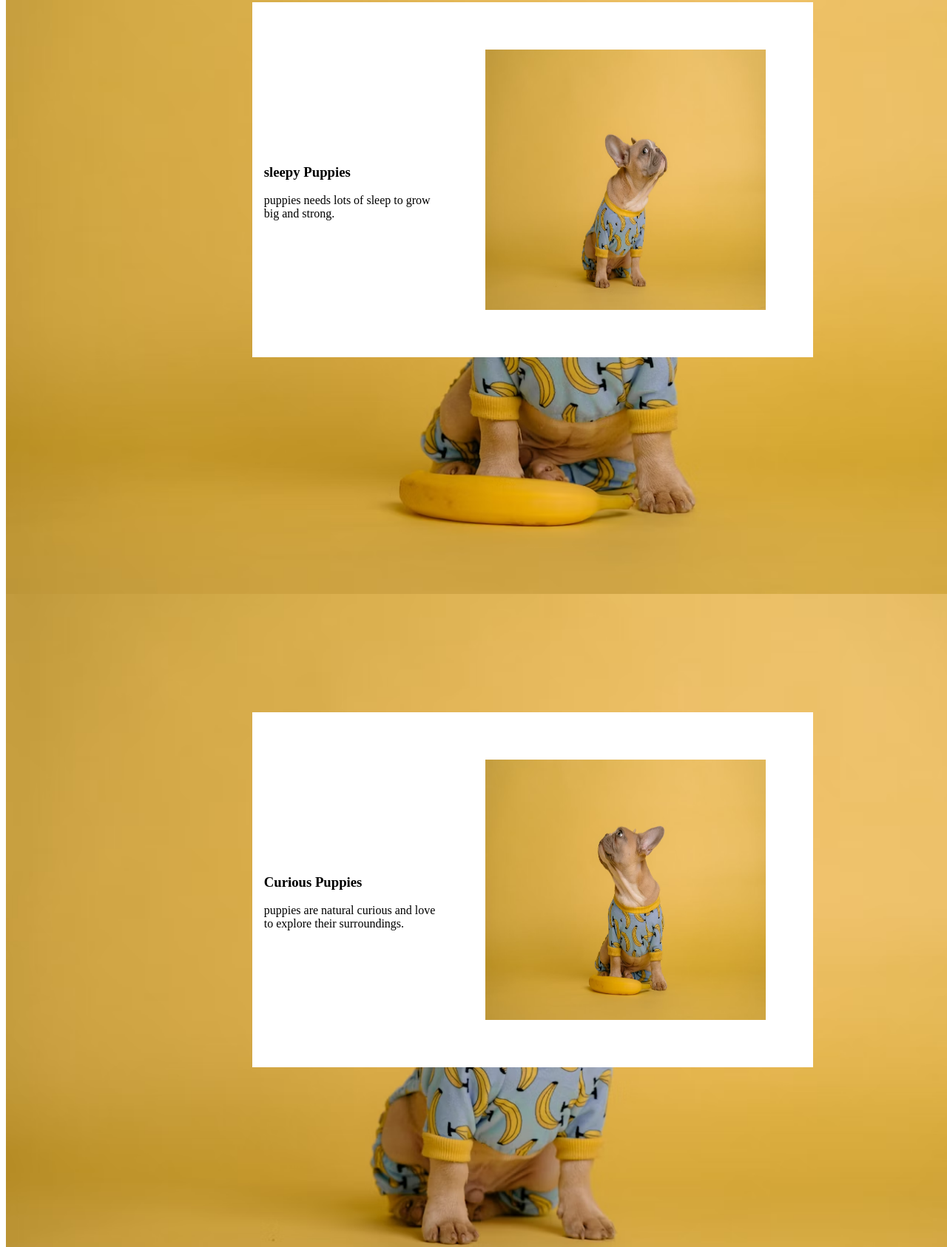
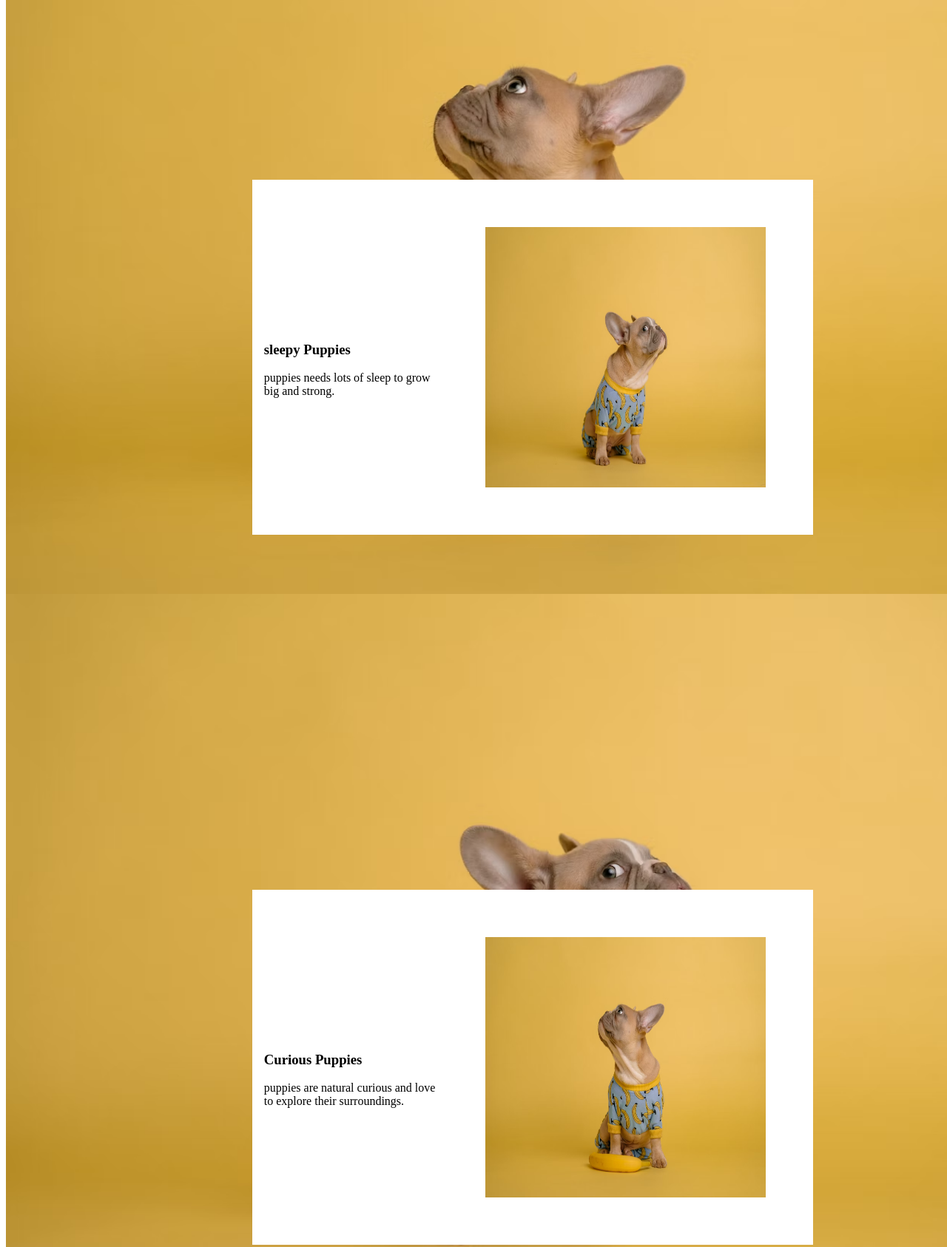
Before and after one commit to Jashwanth-114/dogtemplate, a plain HTML site: page index.html in a window 1280 px wide. Shown: the part 1045-2731 px from the top of the page at 74% size. Drawn offline with Linux system fonts and the light colour scheme.

Commit message:
Update index.html

```diff
--- a/index.html
+++ b/index.html
@@ -5,6 +5,9 @@
     <meta name="viewport" content="width=device-width, initial-scale=1.0" />
     <title>Document</title>
     <style>
+      html{
+        scroll-behavior: smooth;
+      }
       .dog {
         background-image: url(img1.avif);
         width: 100%;
@@ -87,7 +90,7 @@
         width: 60%;
         height: 60vh;
         margin-left: 20%;
-        margin-top: 10vh;
+        margin-top: 40vh;
 
       }
       .dog8 img {
@@ -117,7 +120,7 @@
         width: 60%;
         height: 60vh;
         margin-left: 20%;
-        margin-top: 10vh;
+        margin-top: 40vh;
 
       }
 
@@ -155,10 +158,10 @@
     </div>
     <div class="dog4">
 
-      <div class="dog5">
+      <div class="dog5" id="sleepy">
 
           <div class="dog6">
-          <h3 id="sleepy">sleepy Puppies</h3>
+          <h3 >sleepy Puppies</h3>
 
           <p>puppies needs lots of sleep to grow big and strong.</p>
         </div>
@@ -167,10 +170,10 @@
     </div>
     <div class="dog7">
 
-      <div class="dog8">
+      <div class="dog8" id="Curious">
 
           <div class="dog9">
-          <h3 id="Curious">Curious Puppies</h3>
+          <h3 >Curious Puppies</h3>
 
           <p>puppies are natural curious and love to explore their surroundings. </p>
         </div>
```
